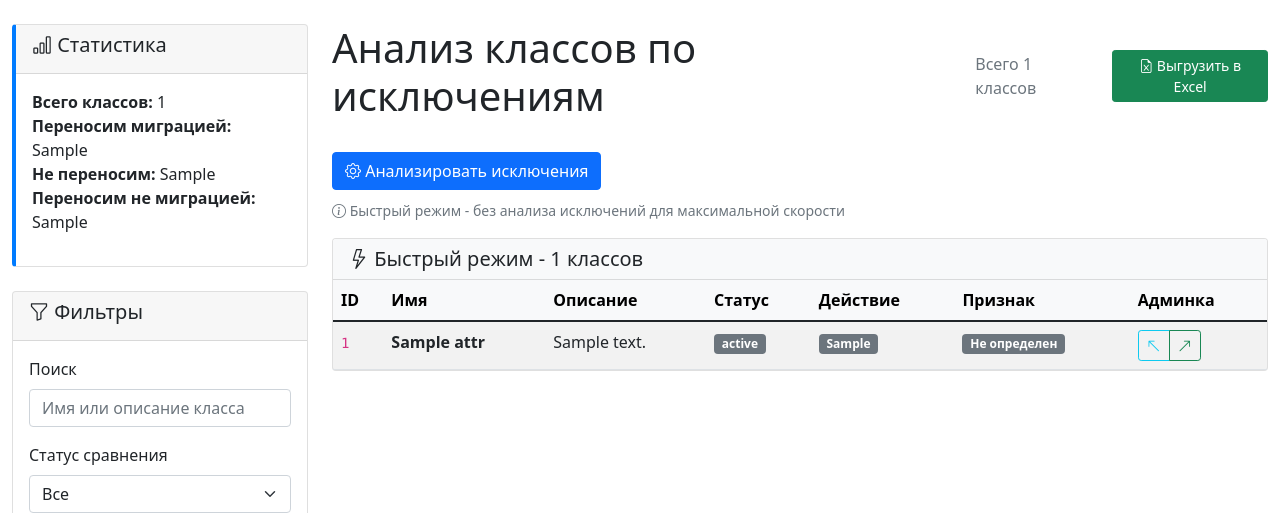
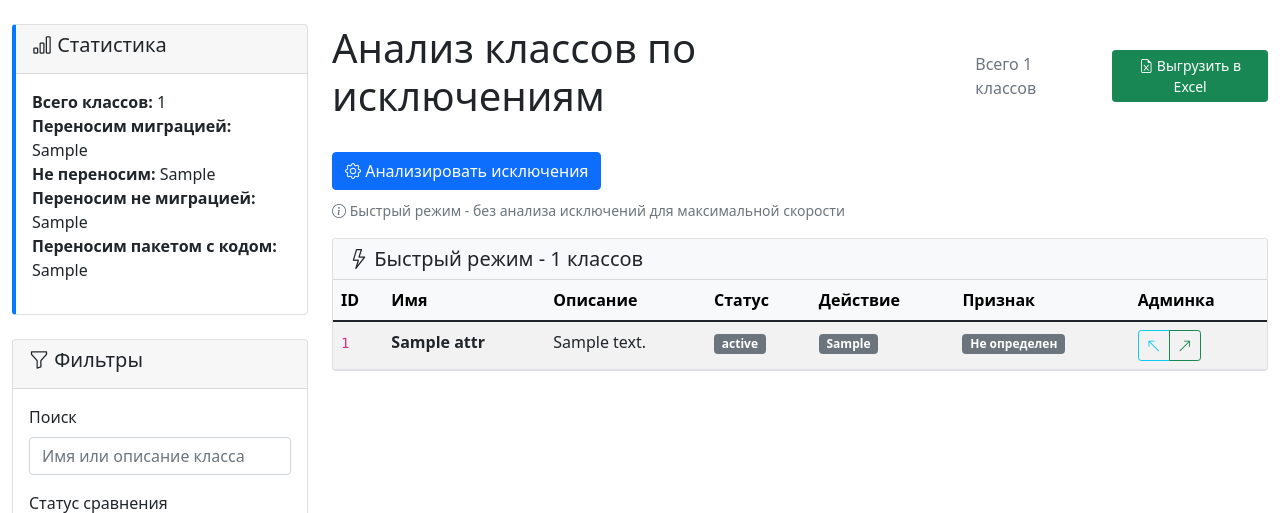
Before and after one commit to koren85/metarep, a Flask app: template templates/classes.html in a window 1280 px wide. Shown: the part 56-569 px from the top of the page. Run offline with Flask 3, Linux system fonts and the light colour scheme; the template is opened without the code that fills it: most values are stand-ins (such as "Sample title", 1, 10 or a date in 2020); some libraries are stand-ins or nearby versions.

Commit message:
Добавил новый признак "Переносим пакетом с кодом" в шаблоны и обновил логику отображения для классов и атрибутов. Обновлены соответствующие HTML-шаблоны и добавлены новые условия для отображения.

```diff
--- a/templates/classes.html
+++ b/templates/classes.html
@@ -16,6 +16,7 @@
                     <li><strong>Переносим миграцией:</strong> {{ statistics.classes_migrate or 0 }}</li>
                     <li><strong>Не переносим:</strong> {{ statistics.classes_skip or 0 }}</li>
                     <li><strong>Переносим не миграцией:</strong> {{ statistics.classes_manual or 0 }}</li>
+                    <li><strong>Переносим пакетом с кодом:</strong> {{ statistics.classes_priznak_4 or 0 }}</li>
                 </ul>
             </div>
         </div>
@@ -72,6 +73,7 @@
                             <option value="1" {% if current_filters.a_priznak == 1 %}selected{% endif %}>1 - Переносим миграцией</option>
                             <option value="2" {% if current_filters.a_priznak == 2 %}selected{% endif %}>2 - Не переносим</option>
                             <option value="3" {% if current_filters.a_priznak == 3 %}selected{% endif %}>3 - Переносим не миграцией</option>
+                            <option value="4" {% if current_filters.a_priznak == 4 %}selected{% endif %}>4 - Переносим пакетом с кодом</option>
                         </select>
                     </div>
 
@@ -349,6 +351,8 @@
                                         <span class="badge bg-danger">Не переносим</span>
                                     {% elif class.a_priznak == 3 %}
                                         <span class="badge bg-warning">Переносим не миграцией</span>
+                                    {% elif class.a_priznak == 4 %}
+                                        <span class="badge bg-info">Переносим пакетом с кодом</span>
                                     {% else %}
                                         <span class="badge bg-secondary">Не определен</span>
                                     {% endif %}
@@ -415,6 +419,8 @@
                                         <span class="badge bg-danger">Не переносим</span>
                                     {% elif class.a_priznak == 3 %}
                                         <span class="badge bg-warning">Переносим не миграцией</span>
+                                    {% elif class.a_priznak == 4 %}
+                                        <span class="badge bg-info">Переносим пакетом с кодом</span>
                                     {% else %}
                                         <span class="badge bg-secondary">Не определен</span>
                                     {% endif %}
@@ -479,6 +485,8 @@
                                         <span class="badge bg-danger">Не переносим</span>
                                     {% elif class.a_priznak == 3 %}
                                         <span class="badge bg-warning">Переносим не миграцией</span>
+                                    {% elif class.a_priznak == 4 %}
+                                        <span class="badge bg-info">Переносим пакетом с кодом</span>
                                     {% else %}
                                         <span class="badge bg-secondary">Не определен</span>
                                     {% endif %}
@@ -543,6 +551,8 @@
                                         <span class="badge bg-danger">Не переносим</span>
                                     {% elif class.a_priznak == 3 %}
                                         <span class="badge bg-warning">Переносим не миграцией</span>
+                                    {% elif class.a_priznak == 4 %}
+                                        <span class="badge bg-info">Переносим пакетом с кодом</span>
                                     {% else %}
                                         <span class="badge bg-secondary">Не определен</span>
                                     {% endif %}
```
Also changed, not shown: templates/attributes.html (+10 -0 lines), templates/class_detail.html (+8 -6 lines), templates/index.html (+6 -5 lines).
